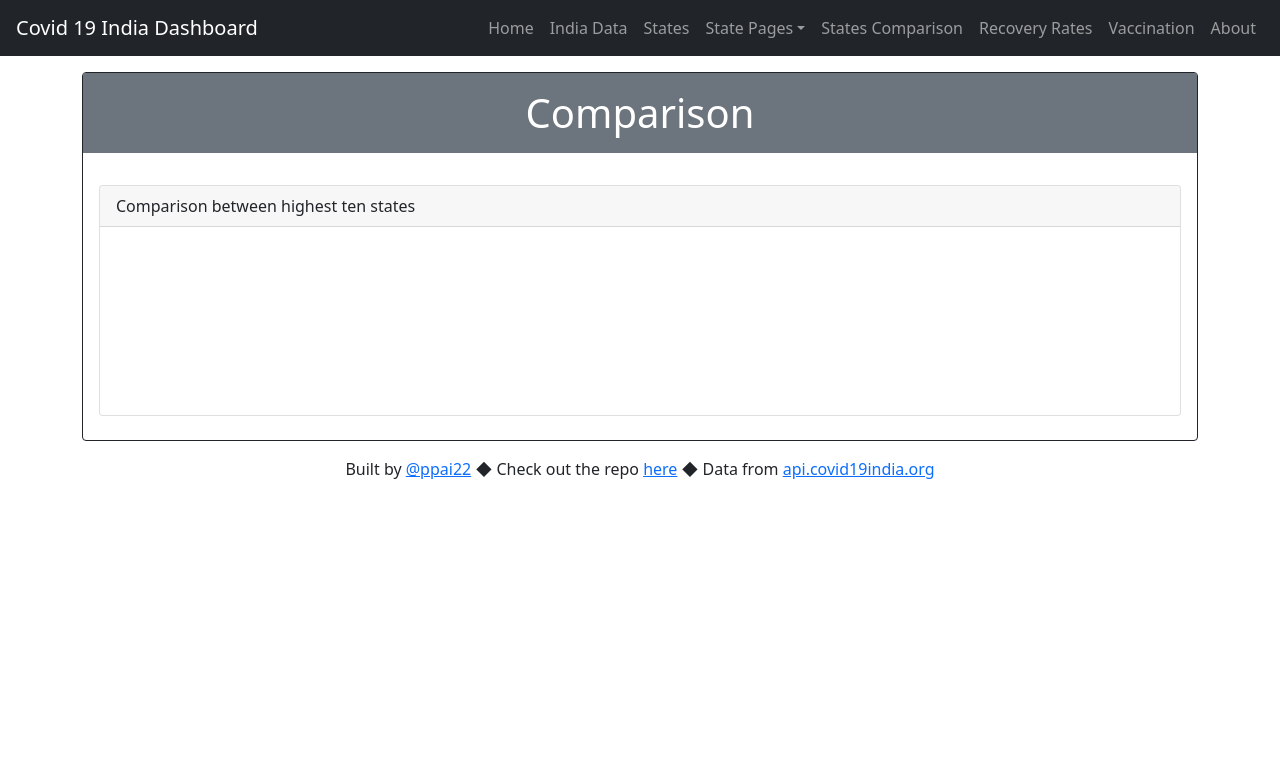
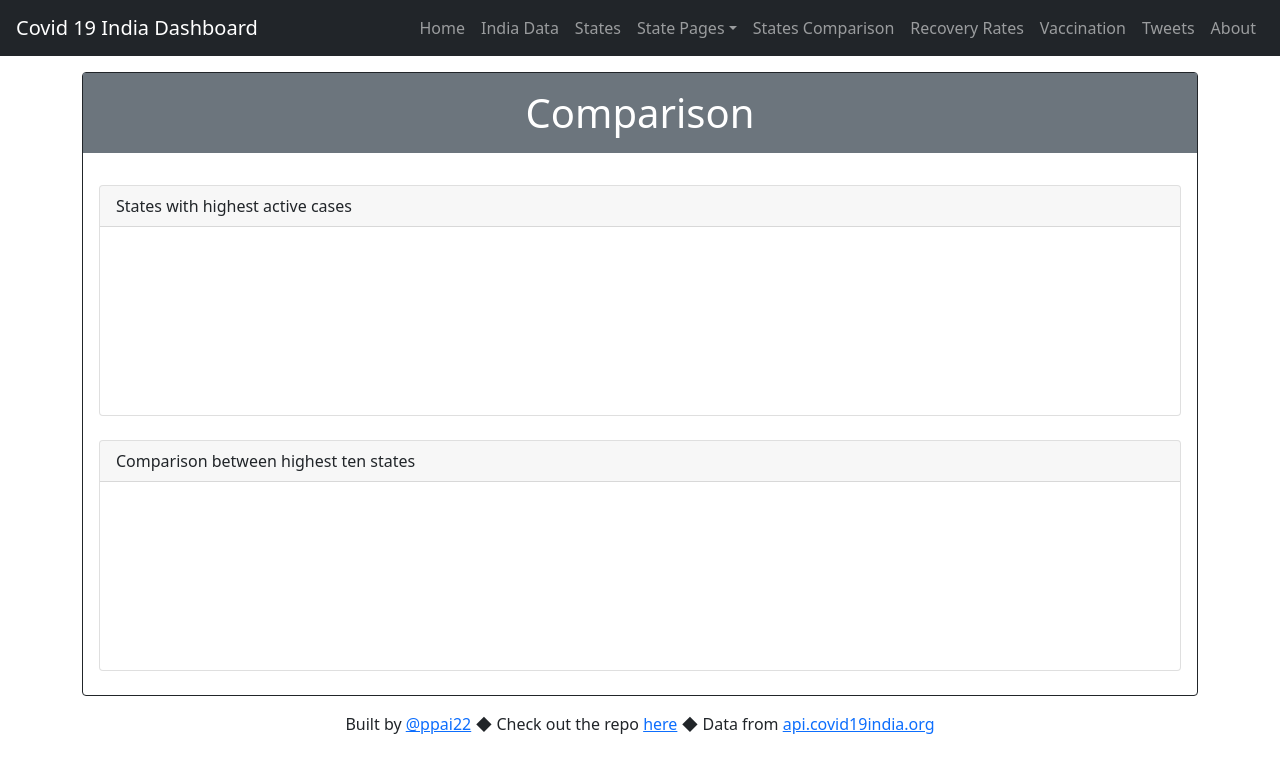
Before and after one commit to ppai22/covid19-india-dashboard-flask, a Flask app: template templates/comparison.html in a window 1280 px wide. Shown: the top 773 px of the page. Run offline with Flask 2, Linux system fonts and the light colour scheme; the template is opened without the code that fills it, so the values that code supplies are empty; a map, chart or similar area stays blank; some libraries are stand-ins or nearby versions.

Commit message:
Added Tweets app route and some cosmetic changes done to site

```diff
--- a/app.py
+++ b/app.py
@@ -1,4 +1,5 @@
 import os
+import requests
 
 from flask import Flask, render_template, request, redirect
 from flask_wtf.csrf import CSRFProtect
@@ -126,7 +127,7 @@ def home_page():
         'increasing_states': increasing_states[:10],
         'decreasing_states': decreasing_states[:10],
         'active_cases_pie_states': state_active_cases_data_states + ['Rest of India'],
-        'active_cases_pie_values': state_active_cases_data_values + [roi_sum]
+        'active_cases_pie_values': state_active_cases_data_values + [roi_sum],
     }
     return render_template('home.html', context=context)
 
@@ -140,6 +141,7 @@ def comparison():
     top_ten_active = {}
     top_ten_active_states = []
     latest_active = []
+    tot_active_latest = []
     dataset, dates, seven_day_avg, seven_day_avg_deaths = service.tabulate()
     state_names = Names.state_names
     for state in state_names:
@@ -156,7 +158,9 @@ def comparison():
         'dataset': dataset,
         'dates': dates,
         'top_ten_active': top_ten_active,
-        'top_ten_active_states': top_ten_active_states
+        'top_ten_active_states': top_ten_active_states,
+        'latest_active': [v for _, v in latest_active],
+        'latest_active_state_names': [Names.state_names[state_name] for state_name in top_ten_active_states]
     }
     return render_template('comparison.html', context=context)
 
@@ -202,5 +206,21 @@ def vaccination_view():
     return render_template('vaccination.html', context=context)
 
 
+@app.route('/tweets/')
+def tweets_view():
+    """
+    App route to display recent Tweets related to COVID-19
+    :return:
+    """
+    tweets_list = requests.get(
+        "https://publish.twitter.com/oembed?url=https://twitter.com/i/lists/1361644157220114433").json()
+    context = {
+        'states': [v for k, v in Names.state_names.items()],
+        'tweets_list': tweets_list,
+        'tweets_tab': tweets_list
+    }
+    return render_template('tweets.html', context=context)
+
+
 if __name__ == '__main__':
     app.run()
--- a/templates/base.html
+++ b/templates/base.html
@@ -44,6 +44,9 @@
                     <a class="nav-link" href="/vaccination/">Vaccination</a>
                 </li>
                 <li class="nav-item">
+                    <a class="nav-link" href="/tweets/">Tweets</a>
+                </li>
+                <li class="nav-item">
                     <a class="nav-link" href="https://github.com/ppai22/covid19-india-dashboard-flask/blob/main/README.md">About</a>
                 </li>
             </ul>
--- a/templates/comparison.html
+++ b/templates/comparison.html
@@ -6,6 +6,13 @@
 
     <h1 class="p-3 mb-2 bg-secondary text-white text-center">Comparison</h1>
 
+    <br>
+    <div class="card mx-md-3">
+        <div class="card-header">States with highest active cases</div>
+        <div class="card-body">
+            <canvas id="latestActiveTopTen" height="150"></canvas>
+        </div>
+    </div>
     <br>
     <div class="card mx-md-3">
         <div class="card-header">Comparison between highest ten states</div>
@@ -66,6 +73,43 @@
             }
         });
 
+        var ctx_latest_active_cases = document.getElementById('latestActiveTopTen').getContext('2d');
+        var chart = new Chart(ctx_latest_active_cases, {
+            type: 'bar',
+            data: {
+                labels: {{ context['latest_active_state_names']|safe }},
+                datasets: [{
+                        label: 'Active cases',
+                        borderWidth: 1.5,
+                        backgroundColor: [
+                            'rgb(153, 17, 19)',
+                            'rgb(38, 68, 108)',
+                            'rgb(90, 157, 25)',
+                            'rgb(112, 27, 28)',
+                            'rgb(178, 1, 114)',
+                            'rgb(189, 163, 16)',
+                            'rgb(195, 102, 65)',
+                            'rgb(41,80,30)',
+                            'rgb(31,90,50)',
+                            'rgb(227, 161, 78)'
+                        ],
+                        data: {{ context['latest_active']|safe }}
+                    }
+                    ]
+            },
+            options: {
+                title: {
+                    display: true,
+                    position: 'left',
+                    text: 'Highest Active Cases',
+                    fontSize: 22
+                },
+                indexAxis: 'y',
+                tooltips : {
+                    mode : 'index'
+                }
+            }
+        });
     </script>
 
 {% endblock %}
--- a/templates/vaccination.html
+++ b/templates/vaccination.html
@@ -13,14 +13,14 @@
         <div class="card mx-md-3">
             <div class="card-header">Cumulative Vaccination Data</div>
             <div class="card-body">
-                <canvas id="VaccinationChart" height="100"></canvas>
+                <canvas id="VaccinationChart" height="150"></canvas>
             </div>
         </div>
         <br>
         <div class="card mx-md-3">
             <div class="card-header">Daily Vaccination Data</div>
             <div class="card-body">
-                <canvas id="DailyVaccinationChart" height="100"></canvas>
+                <canvas id="DailyVaccinationChart" height="150"></canvas>
             </div>
         </div>
         <br>
@@ -39,6 +39,7 @@
                     borderColor: 'rgb(61, 130, 56)',
                     borderWidth: 2,
                     backgroundColor: 'rgba(0, 0, 0, 0)',
+                    pointBorderWidth: 0.1,
                     data: {{ context['fully_vaccinated']|safe }}
                 },
                 {
@@ -46,6 +47,7 @@
                     borderColor: 'rgb(255, 153, 0)',
                     borderWidth: 2,
                     backgroundColor: 'rgba(0, 0, 0, 0)',
+                    pointBorderWidth: 0.1,
                     data: {{ context['cumulative_data']|safe }}
                 }
                 ]
```
Also changed, not shown: templates/display.html (+7 -7 lines), templates/tweets.html (added, +15 -0 lines).
